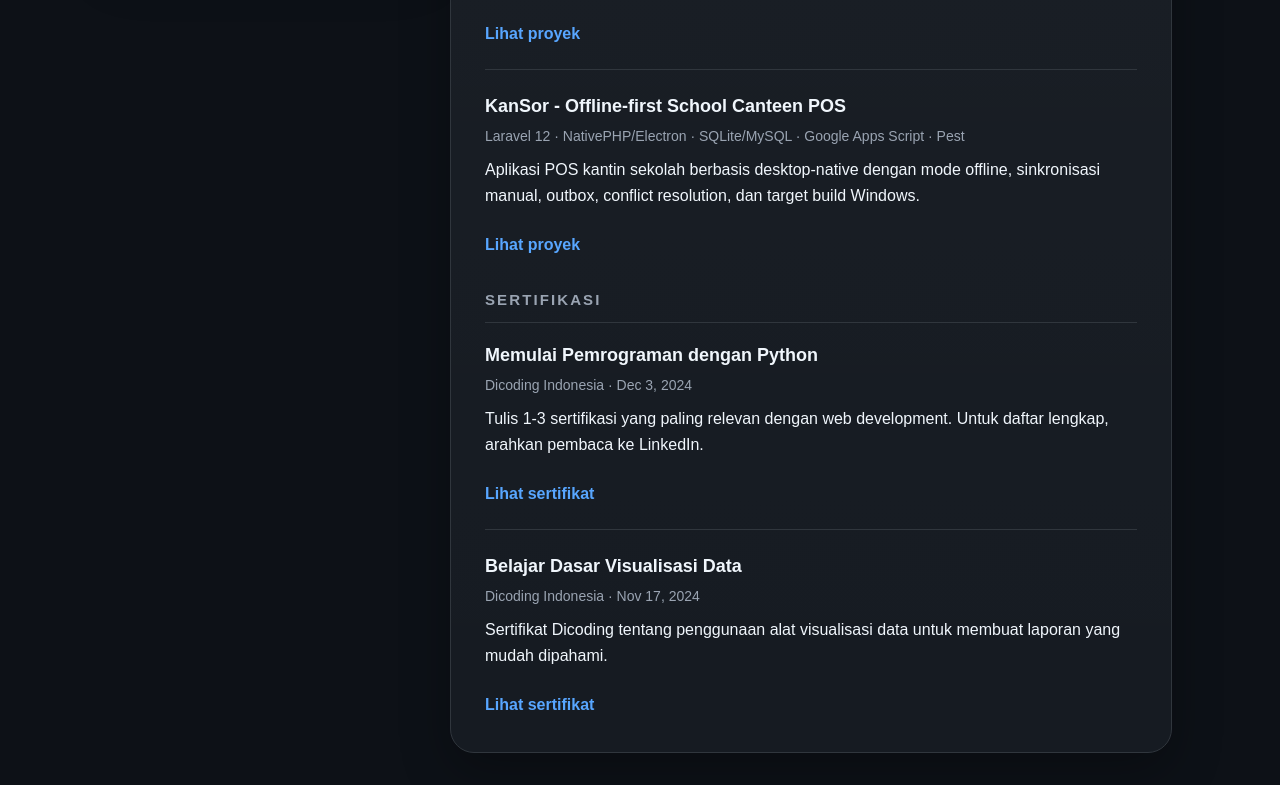
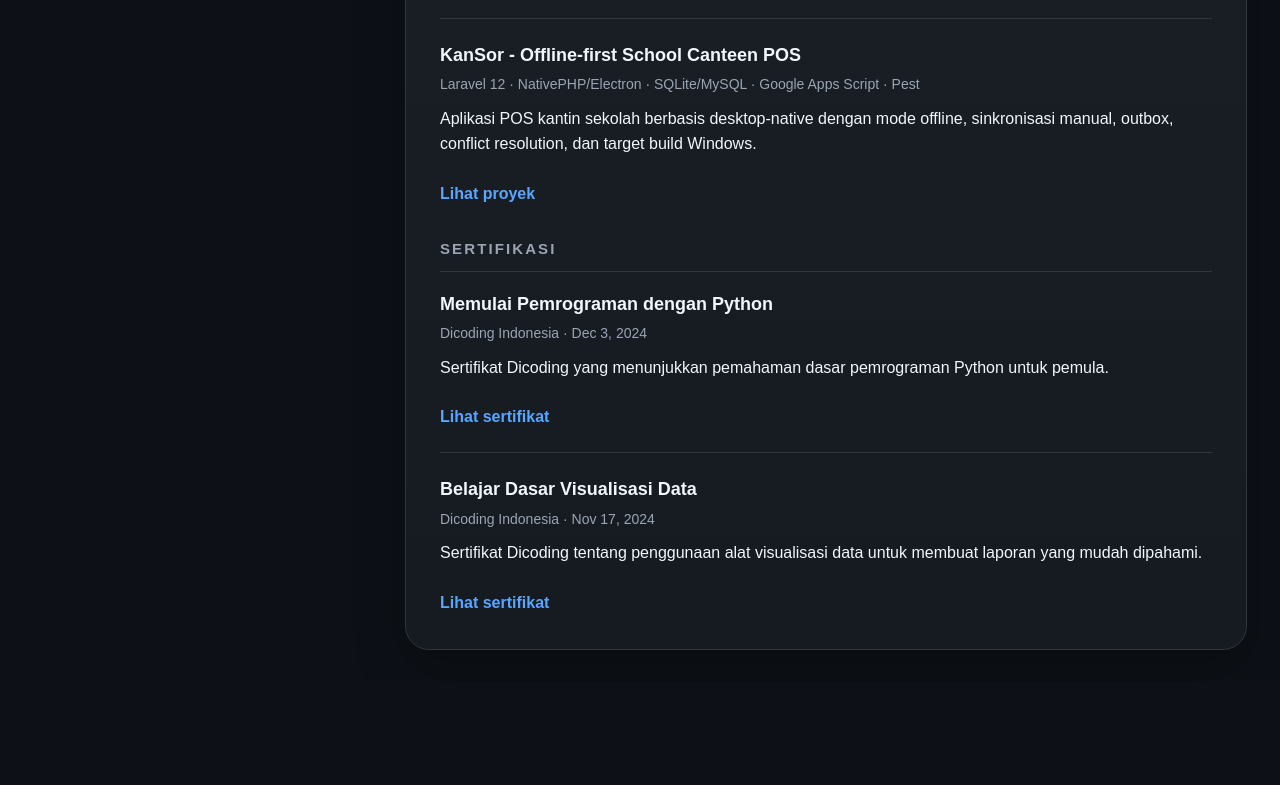
Before and after one commit to EvanderSG29/CV-Native, a plain HTML site: page index.html in a window 1280 px wide. Shown: the part 1127-1912 px from the top of the page. After the commit the page ends 1809 px from the top, so only its background shows below. Drawn offline with Linux system fonts and the light colour scheme.

Commit message:
new file:   favicon.png 	modified:   index.html

```diff
--- a/index.html
+++ b/index.html
@@ -4,6 +4,7 @@
   <meta charset="utf-8" />
   <meta name="viewport" content="width=device-width, initial-scale=1" />
   <meta name="description" content="CV online Evander Smid Gidion - student and web developer portfolio." data-i18n="meta-description" />
+  <link rel="icon" href="favicon.png" type="image/png" />
   <title data-i18n="title">CV - Evander Smid Gidion</title>
   <style>
     :root {
@@ -44,14 +45,14 @@
     }
 
     .page {
-      max-width: 1100px;
+      max-width: 1250px;
       margin: 0 auto;
       padding: 32px 18px;
     }
 
     .cv {
       display: grid;
-      grid-template-columns: 320px 1fr;
+      grid-template-columns: 350px 1fr;
       gap: 22px;
     }
 
@@ -79,7 +80,7 @@
       height: 116px;
       border-radius: 50%;
       border: 3px solid var(--line);
-      background: linear-gradient(135deg, var(--accent), #7c3aed);
+      background: linear-gradient(135deg, var(--accent), #ececec);
       display: block;
       object-fit: cover;
       overflow: hidden;
@@ -315,7 +316,7 @@
       <aside class="sidebar" aria-label="Informasi profil">
         <img class="avatar" src="foto_evandersg.jpg" alt="Foto Evander Smid Gidion">
         <h1>Evander Smid Gidion</h1>
-        <p class="username">EvanderSG29 · he</p>
+        <p class="username" data-i18n="user-pronoun">Dia</p>
         <p class="role" data-i18n="role">Student · Junior Web Developer</p>
         <p class="summary" data-i18n="summary">
           Student at Wikrama 1 Garut Vocational School who is learning software development through hands-on web projects.
@@ -368,7 +369,7 @@
           <h2 data-i18n="education">Pendidikan</h2>
           <article class="item">
             <h3>Wikrama 1 Garut Vocational School</h3>
-            <p class="meta">Student · Garut, Indonesia</p>
+            <p class="meta" data-i18n="education-role">Student · Garut, Indonesia</p>
             <p data-i18n="education-desc">
               Learning web development fundamentals, programming logic, database basics, and practical project development.
             </p>
@@ -393,7 +394,7 @@
           <article class="item">
             <h3>NYUCI.ID - Laundry Management System</h3>
             <p class="meta">Laravel · PHP · MySQL · Blade · JavaScript · QRIS Payment Flow</p>
-            <p>
+            <p data-i18n="project-nyuci-desc">
               Aplikasi manajemen laundry berbasis Laravel untuk mengelola pelanggan, jasa, order, pembayaran, checkout QRIS, dashboard analytics, dan notifikasi.
             </p>
             <a class="project-link" href="https://github.com/EvanderSG29/nyuci.id" data-i18n="view-project">Lihat proyek</a>
@@ -401,7 +402,7 @@
           <article class="item">
             <h3>CoinKu - Personal Finance Tracker</h3>
             <p class="meta">Laravel 12 · Bootstrap · AdminLTE · SQLite/MySQL · Chart.js · AJAX</p>
-            <p>
+            <p data-i18n="project-coinku-desc">
               Aplikasi pencatatan keuangan personal dengan dashboard, CRUD kategori, CRUD transaksi, statistik pemasukan/pengeluaran, dan visualisasi chart.
             </p>
             <a class="project-link" href="https://github.com/EvanderSG29/CoinKuPencatatanKeuangan" data-i18n="view-project">Lihat proyek</a>
@@ -409,7 +410,7 @@
           <article class="item">
             <h3>KanSor - Offline-first School Canteen POS</h3>
             <p class="meta">Laravel 12 · NativePHP/Electron · SQLite/MySQL · Google Apps Script · Pest</p>
-            <p>
+            <p data-i18n="project-kansor-desc">
               Aplikasi POS kantin sekolah berbasis desktop-native dengan mode offline, sinkronisasi manual, outbox, conflict resolution, dan target build Windows.
             </p>
             <a class="project-link" href="https://github.com/EvanderSG29/KanSor" data-i18n="view-project">Lihat proyek</a>
@@ -419,20 +420,20 @@
         <section class="section">
           <h2 data-i18n="certifications">Sertifikasi</h2>
           <article class="item">
-            <h3>Memulai Pemrograman dengan Python</h3>
+            <h3 data-i18n="cert-python-title">Memulai Pemrograman dengan Python</h3>
             <p class="meta">Dicoding Indonesia · Dec 3, 2024</p>
-            <p data-i18n="cert-desc">
+            <p data-i18n="cert-python-desc">
               Sertifikat Dicoding yang menunjukkan pemahaman dasar pemrograman Python untuk pemula.
             </p>
-            <a class="project-link" href="https://www.dicoding.com/certificates/EYX4J5W16ZDL">Lihat sertifikat</a>
+            <a class="project-link" href="https://www.dicoding.com/certificates/EYX4J5W16ZDL" data-i18n="view-certificate">Lihat sertifikat</a>
           </article>
           <article class="item">
-            <h3>Belajar Dasar Visualisasi Data</h3>
+            <h3 data-i18n="cert-data-title">Belajar Dasar Visualisasi Data</h3>
             <p class="meta">Dicoding Indonesia · Nov 17, 2024</p>
-            <p>
+            <p data-i18n="cert-data-desc">
               Sertifikat Dicoding tentang penggunaan alat visualisasi data untuk membuat laporan yang mudah dipahami.
             </p>
-            <a class="project-link" href="https://www.dicoding.com/certificates/0LZ04N65QP65">Lihat sertifikat</a>
+            <a class="project-link" href="https://www.dicoding.com/certificates/0LZ04N65QP65" data-i18n="view-certificate">Lihat sertifikat</a>
           </article>
         </section>
 
@@ -450,6 +451,7 @@
         'profile': 'Profil Singkat',
         'profile-text': 'Saya adalah siswa dari sekolah kejuruan yang fokus meningkatkan keterampilan pengembangan perangkat lunak melalui pembelajaran berkelanjutan dan proyek nyata. Saya tertarik pada pengembangan web full-stack, khususnya membangun situs web sederhana, berguna, dan responsif menggunakan HTML, CSS, JavaScript, PHP/Laravel, Node.js, SQLite, dan MySQL.',
         'education': 'Pendidikan',
+        'education-role': 'Siswa · Garut, Indonesia',
         'education-desc': 'Belajar dasar-dasar pengembangan web, logika pemrograman, dasar database, dan pengembangan proyek praktis.',
         'learning-focus': 'Fokus Belajar',
         'learning-list': [
@@ -459,7 +461,16 @@
         ],
         'projects': 'Proyek',
         'view-project': 'Lihat proyek',
+        'view-certificate': 'Lihat sertifikat',
         'certifications': 'Sertifikasi',
+        'cert-python-title': 'Memulai Pemrograman dengan Python',
+        'cert-python-desc': 'Sertifikat Dicoding yang menunjukkan pemahaman dasar pemrograman Python untuk pemula.',
+        'cert-data-title': 'Belajar Dasar Visualisasi Data',
+        'cert-data-desc': 'Sertifikat Dicoding tentang penggunaan alat visualisasi data untuk membuat laporan yang mudah dipahami.',
+        'project-nyuci-desc': 'Aplikasi manajemen laundry berbasis Laravel untuk mengelola pelanggan, jasa, order, pembayaran, checkout QRIS, dashboard analytics, dan notifikasi.',
+        'project-coinku-desc': 'Aplikasi pencatatan keuangan personal dengan dashboard, CRUD kategori, CRUD transaksi, statistik pemasukan/pengeluaran, dan visualisasi chart.',
+        'project-kansor-desc': 'Aplikasi POS kantin sekolah berbasis desktop-native dengan mode offline, sinkronisasi manual, outbox, conflict resolution, dan target build Windows.',
+        'user-pronoun': 'Dia',
         'cert-desc': 'Tulis 1-3 sertifikasi yang paling relevan dengan web development. Untuk daftar lengkap, arahkan pembaca ke LinkedIn.',
         'email': 'Email: ',
         'github': 'GitHub: ',
@@ -477,6 +488,7 @@
         'profile': 'Short Profile',
         'profile-text': 'I am a vocational school student focused on improving my software development skills through continuous learning and real projects. I am interested in full-stack web development, especially building simple, useful, and responsive websites using HTML, CSS, JavaScript, PHP/Laravel, Node.js, SQLite, and MySQL.',
         'education': 'Education',
+        'education-role': 'Student · Garut, Indonesia',
         'education-desc': 'Learning web development fundamentals, programming logic, database basics, and practical project development.',
         'learning-focus': 'Learning Focus',
         'learning-list': [
@@ -486,7 +498,16 @@
         ],
         'projects': 'Projects',
         'view-project': 'View project',
+        'view-certificate': 'View certificate',
         'certifications': 'Certifications',
+        'cert-python-title': 'Getting Started with Programming in Python',
+        'cert-python-desc': 'A Dicoding certificate that demonstrates basic Python programming understanding for beginners.',
+        'cert-data-title': 'Learning Data Visualization Basics',
+        'cert-data-desc': 'A Dicoding certificate about using data visualization tools to create easy-to-understand reports.',
+        'project-nyuci-desc': 'A Laravel-based laundry management application for customers, services, orders, payments, QRIS checkout, dashboard analytics, and notifications.',
+        'project-coinku-desc': 'A personal finance tracking application with dashboard, category CRUD, transaction CRUD, income/expense statistics, and chart visualizations.',
+        'project-kansor-desc': 'A school canteen POS desktop-native application with offline mode, manual synchronization, outbox, conflict resolution, and Windows build target.',
+        'user-pronoun': 'He',
         'cert-desc': 'Write 1-3 certifications most relevant to web development. For the complete list, direct readers to LinkedIn.',
         'email': 'Email: ',
         'github': 'GitHub: ',
```
Also changed, not shown: favicon.png (added).
